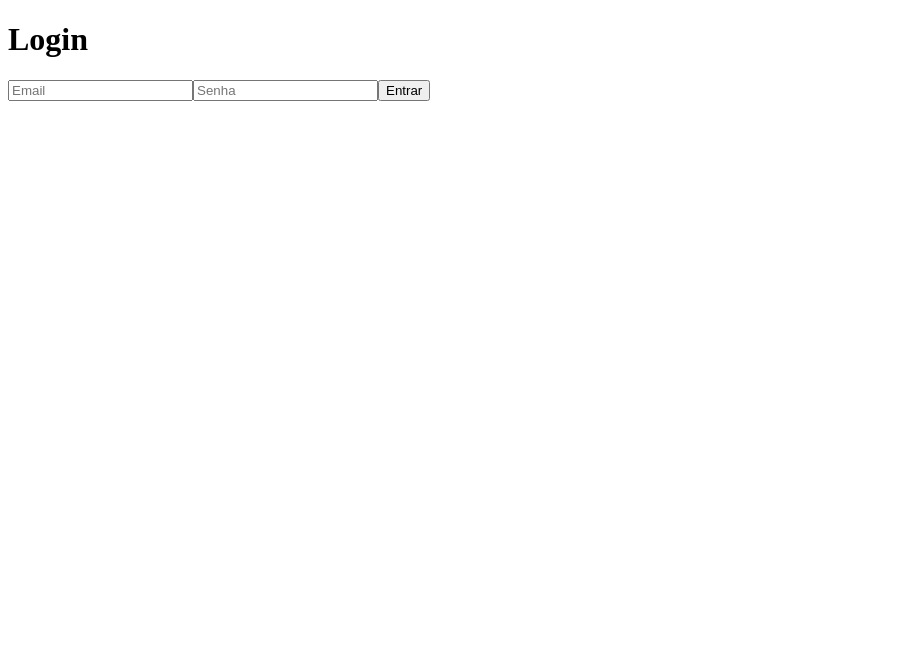
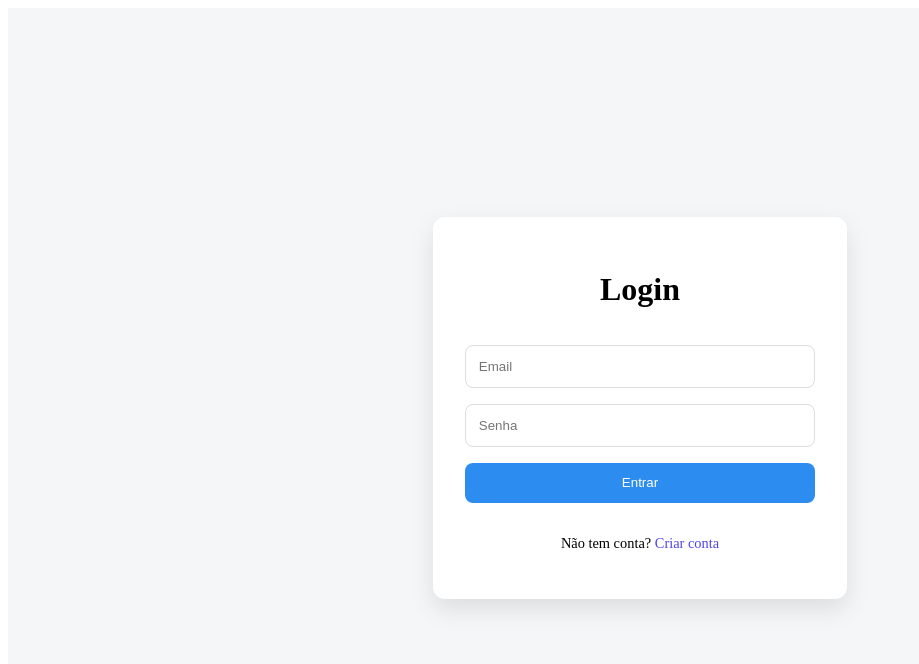
Before and after one commit to cesarfilho91/inmeta-cards-marketplace, a Vue app: page /login in a window 1280 px wide. Shown: the top 664 px of the page, without its empty margins (0-919 px from the left). Built offline with nearby package versions, Linux system fonts and the light colour scheme; no server answers.

Commit message:
feat: implementar telas de login e registro com validacao

```diff
--- a/src/views/LoginView.vue
+++ b/src/views/LoginView.vue
@@ -1,37 +1,62 @@
 <script setup lang="ts">
-import { ref } from 'vue'
+import { ref, watch } from 'vue'
 import { useAuthStore } from '@/stores/auth.store'
 import { useRouter } from 'vue-router'
+import AlertMessage from '@/components/AlertMessage.vue'
+import '@/assets/styles/login.css'
 
 const auth = useAuthStore()
 const router = useRouter()
 
 const email = ref('')
 const password = ref('')
-const error = ref('')
 
 async function handleLogin() {
   try {
-    error.value = ''
     await auth.login(email.value, password.value)
     router.push('/')
-  } catch (err: any) {
-    error.value = 'Email ou senha inválidos'
+  } catch {
+    // erro já tratado na store
   }
 }
+
+watch(email, () => auth.error && (auth.error = null))
+watch(password, () => auth.error && (auth.error = null))
 </script>
 
 <template>
-  <div>
-    <h1>Login</h1>
+  <div class="login-container">
+    <form @submit.prevent="handleLogin" class="login-card">
+      <h1>Login</h1>
 
-    <input v-model="email" placeholder="Email" />
-    <input v-model="password" type="password" placeholder="Senha" />
+      <input
+        v-model="email"
+        type="email"
+        placeholder="Email"
+        required
+      />
 
-    <button @click="handleLogin" :disabled="auth.loading">
-      {{ auth.loading ? 'Entrando...' : 'Entrar' }}
-    </button>
+      <input
+        v-model="password"
+        type="password"
+        placeholder="Senha"
+        required
+      />
 
-    <p v-if="error">{{ error }}</p>
+      <button type="submit" :disabled="auth.loading">
+        {{ auth.loading ? 'Entrando...' : 'Entrar' }}
+      </button>
+
+      <p class="redirect">
+        Não tem conta?
+        <router-link to="/register">Criar conta</router-link>
+      </p>
+
+      <AlertMessage
+        v-if="auth.error"
+        type="error"
+        :message="auth.error"
+      />
+    </form>
   </div>
 </template>
--- /dev/null
+++ b/src/views/RegisterView.vue
@@ -0,0 +1,93 @@
+<script setup lang="ts">
+import { ref } from 'vue'
+import { useRouter } from 'vue-router'
+import { useAuthStore } from '@/stores/auth.store'
+
+const router = useRouter()
+const authStore = useAuthStore()
+
+const name = ref('')
+const email = ref('')
+const password = ref('')
+const confirmPassword = ref('')
+const localError = ref<string | null>(null)
+
+const handleRegister = async () => {
+  localError.value = null
+
+  if (password.value !== confirmPassword.value) {
+    localError.value = 'As senhas não coincidem'
+    return
+  }
+
+  try {
+    await authStore.register(
+      name.value,
+      email.value,
+      password.value
+    )
+
+    // depois podemos trocar por toast
+    alert('Cadastro realizado com sucesso!')
+
+    router.push('/')
+  } catch {
+    localError.value =
+      authStore.error || 'Erro ao registrar'
+  }
+}
+</script>
+
+<template>
+  <div class="auth-container">
+    <div class="auth-card">
+      <h2>Criar Conta</h2>
+
+      <form @submit.prevent="handleRegister">
+        <input
+          v-model="name"
+          type="text"
+          placeholder="Nome"
+          required
+        />
+
+        <input
+          v-model="email"
+          type="email"
+          placeholder="Email"
+          required
+        />
+
+        <input
+          v-model="password"
+          type="password"
+          placeholder="Senha"
+          required
+        />
+
+        <input
+          v-model="confirmPassword"
+          type="password"
+          placeholder="Confirmar Senha"
+          required
+        />
+
+        <button
+          type="submit"
+          :disabled="authStore.loading"
+        >
+          {{ authStore.loading ? 'Cadastrando...' : 'Cadastrar' }}
+        </button>
+      </form>
+
+      <p v-if="localError" class="error">
+        ❌ {{ localError }}
+      </p>
+
+      <p class="redirect">
+        Já tem conta?
+        <router-link to="/">Entrar</router-link>
+      </p>
+    </div>
+  </div>
+</template>
```
